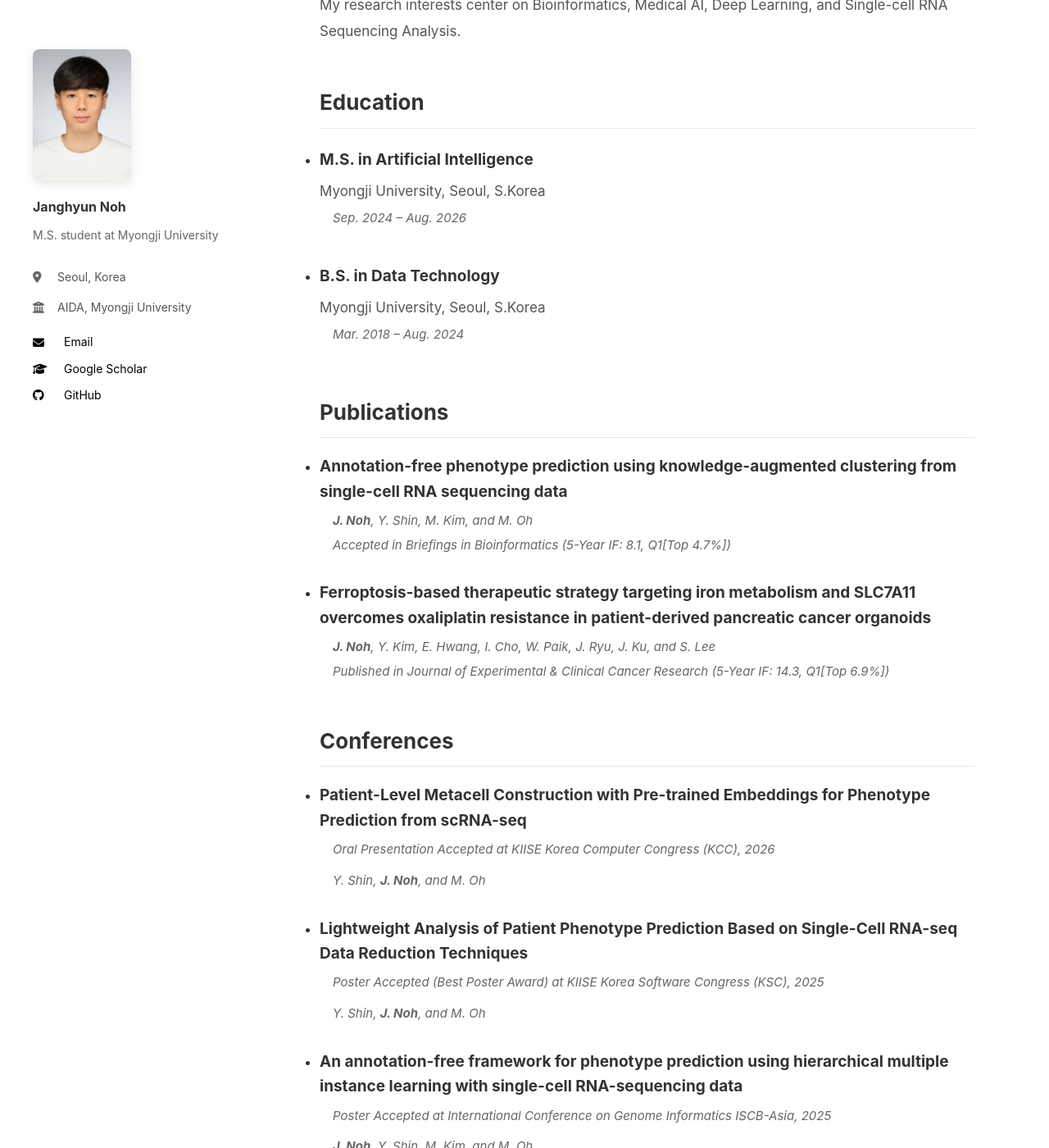
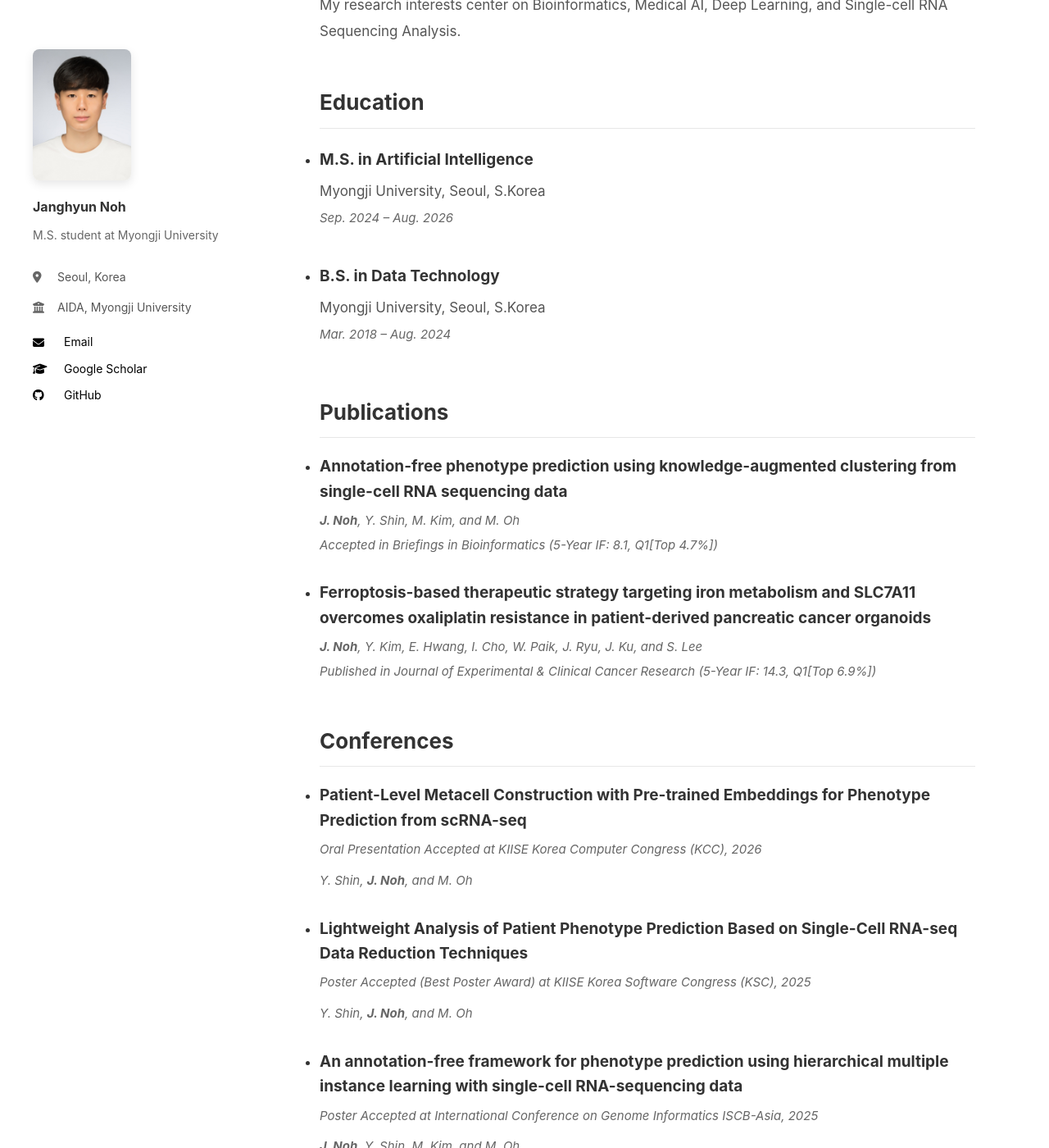
Before and after one commit to janghyunnoh/janghyunnoh.github.io, a Jekyll site: the page built from index.md, in a window 1280 px wide and 1400 px high, scrolled down 269 px. Shown: the whole window at 82% size. Built offline with Jekyll 4.4.1, drawn with Linux system fonts in a browser that asks for light colours.

Commit message:
Remove left indent for publication author/venue; align content inside list

```diff
--- a/assets/css/profile.css
+++ b/assets/css/profile.css
@@ -167,14 +167,17 @@ body {
 
 /* Keep author name on one line and reduce blank gaps */
 .main-content .publication-author {
-    margin: 0 0 2px 16px;
+    margin: 0 0 2px 0;
+    padding-left: 0;
 }
 .main-content .publication-venue {
-    margin: 0 0 10px 16px;
+    margin: 0 0 10px 0;
+    padding-left: 0;
 }
 .main-content .education-period {
-    margin: 2px 0 10px 16px;
+    margin: 2px 0 10px 0;
     display: inline-block;
+    padding-left: 0;
 }
 
 .main-content .publication-author strong.author-name,
```
